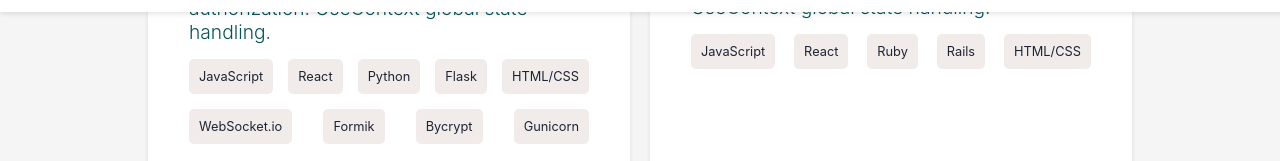
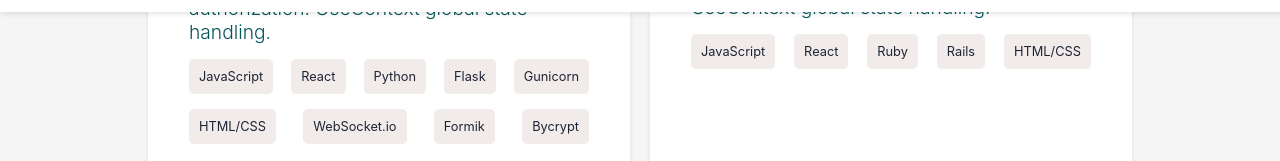
Before and after one commit to sofiakatzman/Portfolio, a React (Create React App) app: page /projects in a window 1280 px wide. Shown: the part 788-949 px from the top of the page. Built offline with nearby package versions, Linux system fonts and the light colour scheme.

Commit message:
restructure

```diff
--- a/src/components/Pages/Projects/ProjectsData.js
+++ b/src/components/Pages/Projects/ProjectsData.js
@@ -5,7 +5,7 @@ const PROJECTSDATA = [
       stack: "React front-end, Python backend with Flask API. Websocket.io integration for instant user updates. Bcrypt for user authentication and authorization. UseContext global state handling.",
       github: "https://github.com/sofiakatzman/Milestones",
       walkthrough: "https://www.youtube.com/watch?v=23grUYcH2Qw",
-      technologies: ["JavaScript", "React", "Python", "Flask", "HTML/CSS", "WebSocket.io", "Formik", "Bycrypt", "Gunicorn"],
+      technologies: ["JavaScript", "React", "Python", "Flask", , "Gunicorn", "HTML/CSS", "WebSocket.io", "Formik", "Bycrypt"],
       livedemo: false,
       image: "https://media.istockphoto.com/id/1276686973/vector/continuous-line-drawing-champagne-bottle.jpg?s=612x612&w=0&k=20&c=Osd_Q4WO5IYQXDnWt64ym--WiEh_9mwgNO90ppAf-9s=",
       details: {
```
